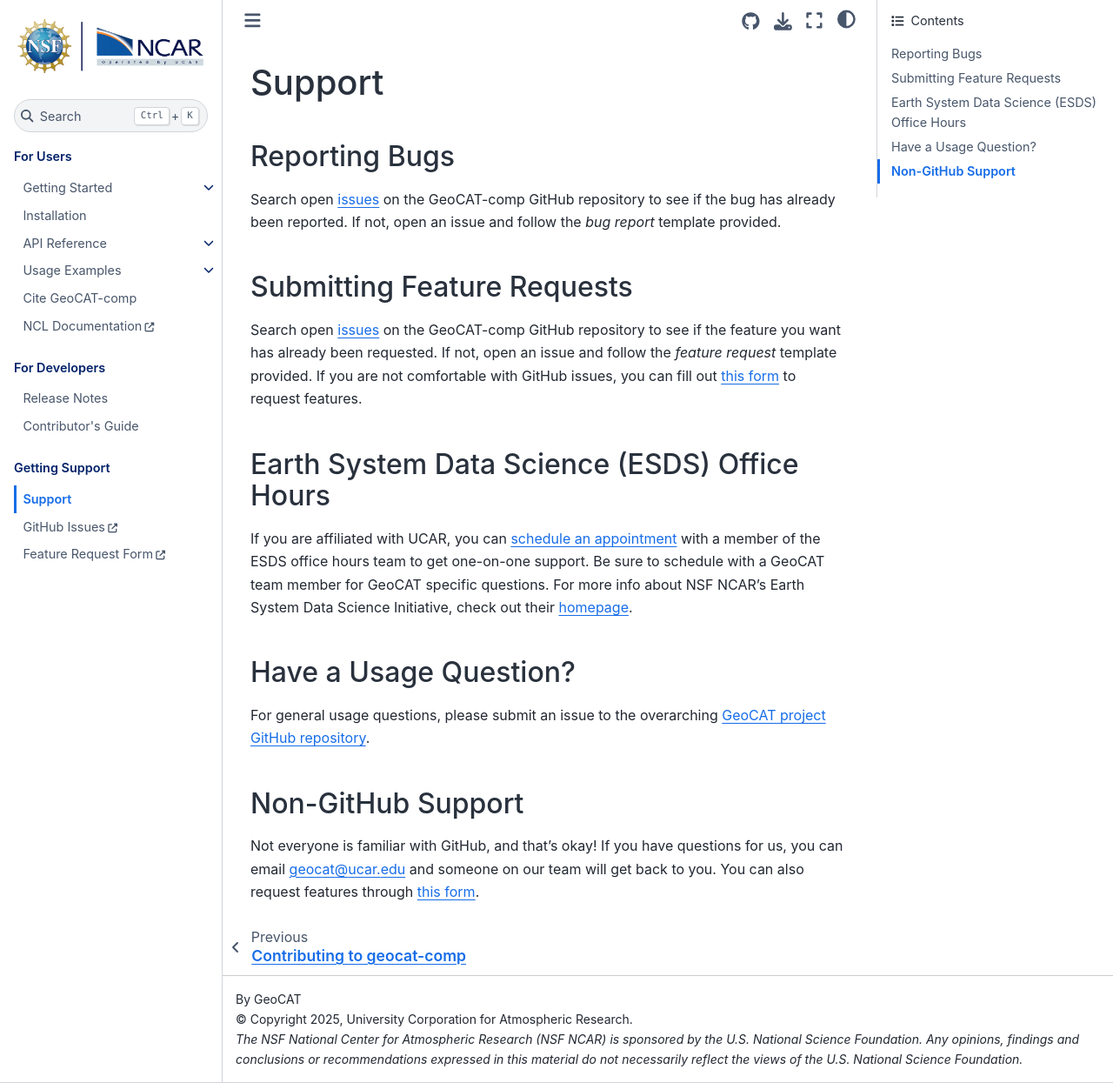
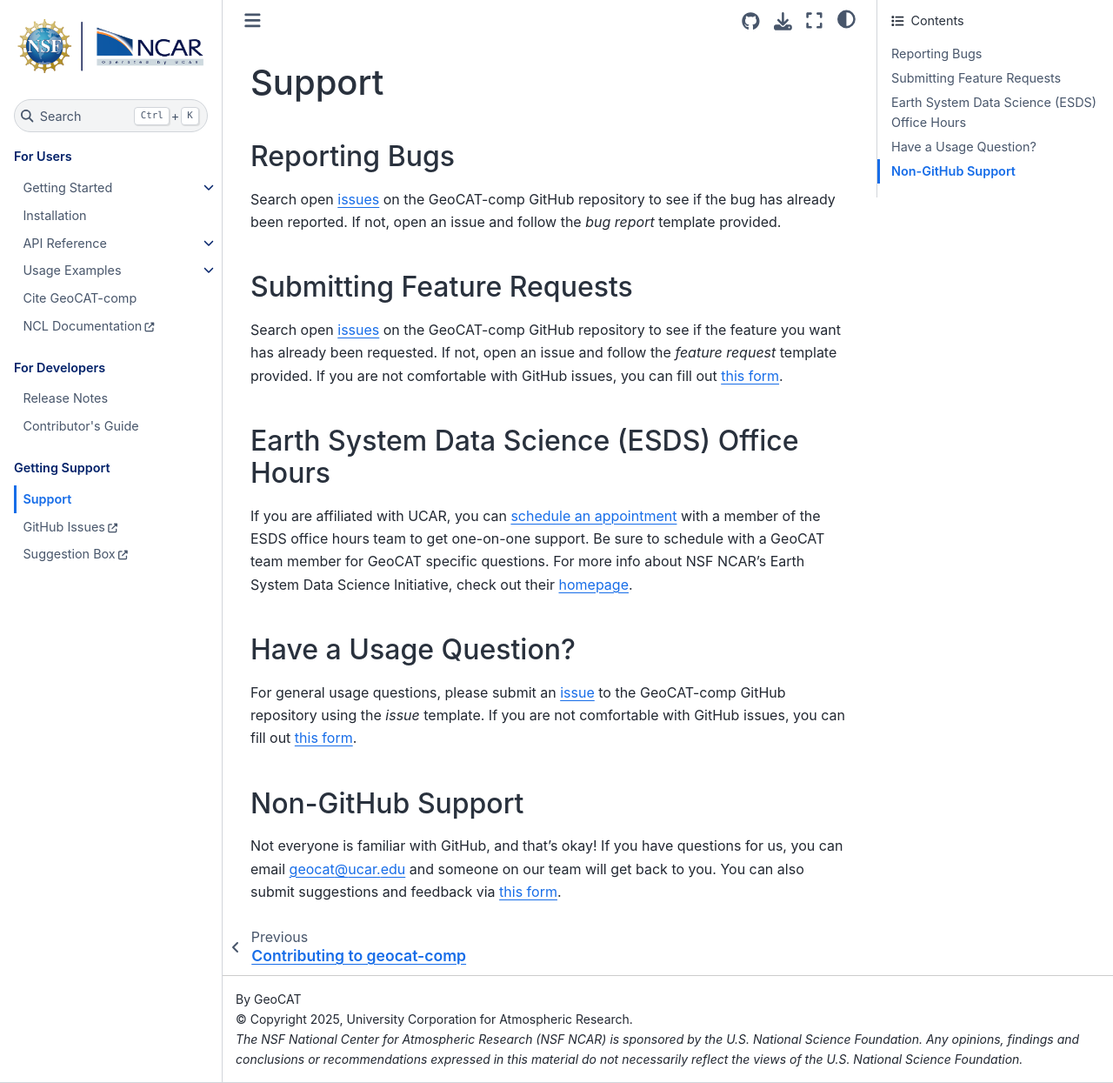
Before and after one commit to NCAR/geocat-comp, a Sphinx documentation site: the page built from docs/support.rst, in a window 1280 px wide and 1245 px high. Shown: the whole window at 87% size. Built offline with Sphinx 7.4.7 and the Sphinx Book theme 1.1.4, drawn with Linux system fonts in a browser that asks for light colours; the version number could not be read and is left out.

Commit message:
Support updates (#709)
* Update support.rst

* Update release-notes.rst

* Update index.rst

```diff
--- a/docs/index.rst
+++ b/docs/index.rst
@@ -99,4 +99,4 @@
 
    Support <support>
    GitHub Issues <https://github.com/NCAR/geocat-comp/issues>
-   Feature Request Form <https://forms.gle/6DTo3ELLri4DAGfG8>
+   Suggestion Box <https://forms.gle/6DTo3ELLri4DAGfG8>
--- a/docs/support.rst
+++ b/docs/support.rst
@@ -14,8 +14,7 @@
 ---------------------------
 Search open `issues <https://github.com/NCAR/geocat-comp/issues>`__ on the GeoCAT-comp GitHub repository to see if the
 feature you want has already been requested. If not, open an issue and follow the *feature request* template provided.
-If you are not comfortable with GitHub issues, you can fill out `this form <https://forms.gle/6DTo3ELLri4DAGfG8>`__
-to request features.
+If you are not comfortable with GitHub issues, you can fill out `this form <https://forms.gle/6DTo3ELLri4DAGfG8>`__.
 
 Earth System Data Science (ESDS) Office Hours
 ---------------------------------------------
@@ -25,9 +24,10 @@
 
 Have a Usage Question?
 ----------------------
-For general usage questions, please submit an issue to the overarching `GeoCAT project GitHub repository <https://github.com/NCAR/geocat>`__.
+For general usage questions, please submit an `issue  <https://github.com/NCAR/geocat-comp/issues>`__ to the GeoCAT-comp GitHub repository using the *issue* template.
+If you are not comfortable with GitHub issues, you can fill out `this form <https://forms.gle/6DTo3ELLri4DAGfG8>`__.
 
 Non-GitHub Support
 ------------------
 Not everyone is familiar with GitHub, and that's okay! If you have questions for us, you can email geocat@ucar.edu and
-someone on our team will get back to you. You can also request features through `this form <https://forms.gle/6DTo3ELLri4DAGfG8>`__.
+someone on our team will get back to you. You can also submit suggestions and feedback via `this form <https://forms.gle/6DTo3ELLri4DAGfG8>`__.
```
Also changed, not shown: docs/release-notes.rst (+8 -0 lines).
